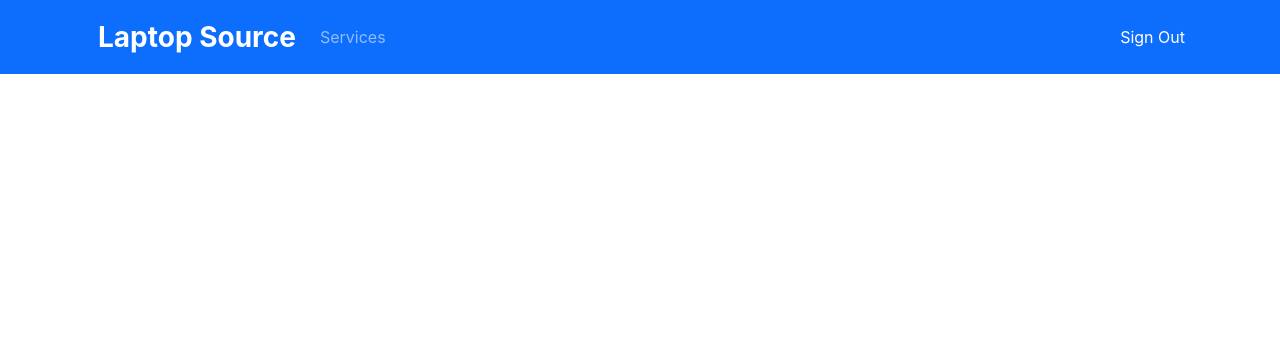
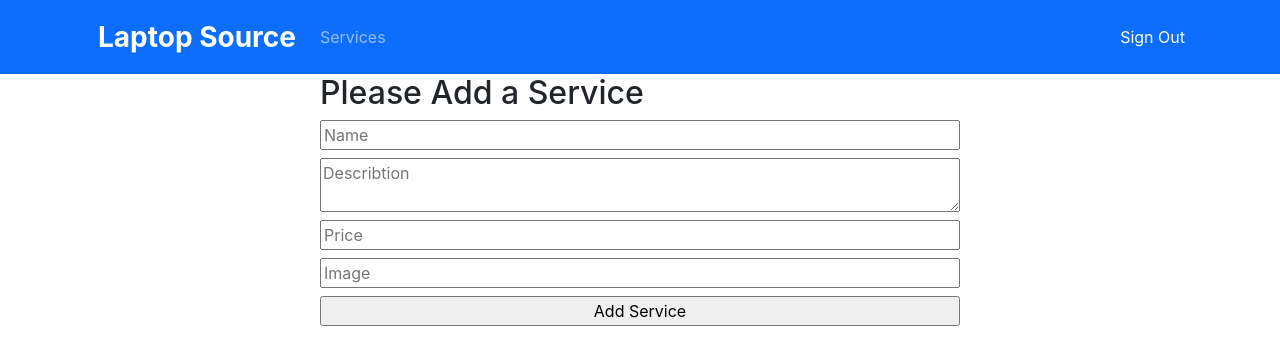
Before and after one commit to abdulmatin303/laptop-source-client, a React (Create React App) app: page /addservice in a window 1280 px wide. Shown: the top 364 px of the page. Built offline with nearby package versions, Linux system fonts and the light colour scheme; no server answers; sample sign-in values are in the browser's storage.

Commit message:
add react form in AddService

```diff
--- a/package.json
+++ b/package.json
@@ -13,6 +13,7 @@
     "react-bootstrap": "^2.2.3",
     "react-dom": "^18.0.0",
     "react-firebase-hooks": "^5.0.3",
+    "react-hook-form": "^7.30.0",
     "react-rating": "^2.0.5",
     "react-router-dom": "^6.3.0",
     "react-scripts": "5.0.1",
--- a/src/App.js
+++ b/src/App.js
@@ -1,5 +1,6 @@
 import { Route, Routes } from 'react-router-dom';
 import './App.css';
+import AddService from './Pages/AddService/AddService';
 import CheckOut from './Pages/Home/CheckOut/CheckOut';
 import Home from './Pages/Home/Home';
 import ServiceDetail from './Pages/Home/ServiceDetail/ServiceDetail';
@@ -24,6 +25,14 @@ function App() {
           </RequireAuth>
         }></Route>
 
+        <Route path='/addservice' element={
+          <RequireAuth>
+            <AddService></AddService>
+          </RequireAuth>
+        }></Route>
+
+
+
         <Route path='/login' element={<Login></Login>}></Route>
         <Route path='/register' element={<Register></Register>}></Route>
 
--- /dev/null
+++ b/src/Pages/AddService/AddService.js
@@ -0,0 +1,22 @@
+import React from 'react';
+import { useForm } from "react-hook-form";
+
+
+const AddService = () => {
+    const { register, handleSubmit } = useForm();
+    const onSubmit = data => console.log(data);
+    return (
+        <div className='w-50 mx-auto'>
+            <h2>Please Add a Service</h2>
+            <form className='d-flex flex-column' onSubmit={handleSubmit(onSubmit)}>
+                <input className='mb-2' placeholder='Name' {...register("name", { required: true, maxLength: 20 })} />
+                <textarea className='mb-2' placeholder='Describtion' {...register("description")} />
+                <input className='mb-2' placeholder='Price' type="number" {...register("price")} />
+                <input className='mb-2' placeholder='Image' type="text" {...register("img")} />
+                <input className='mb-2' type="submit" value="Add Service" />
+            </form>
+        </div>
+    );
+};
+
+export default AddService;
--- a/src/Pages/Login/RequireAuth/RequireAuth.js
+++ b/src/Pages/Login/RequireAuth/RequireAuth.js
@@ -19,6 +19,23 @@ const RequireAuth = ({children}) => {
         return <Navigate to="/login" state={{ from: location }} replace />;
     }
 
+    if (user.providerData[0]?.providerId ==='password' && !user.emailVerified) {
+        return <div className='text-center mt-5'>
+            <h3 className='text-danger'>Your Email is not verified!!</h3>
+            <h5 className='text-success'> Please Verify your email address</h5>
+            <button
+            className='btn btn-primary'
+                onClick={async () => {
+                    await sendEmailVerification();
+                    toast('Sent email');
+                }}
+            >
+                Send Verification Email Again
+            </button>
+            <ToastContainer></ToastContainer>
+        </div>
+    }
+
 
 
     return children;
```
Also changed, not shown: 1 other file (tests, documents, lock files or other folders).
